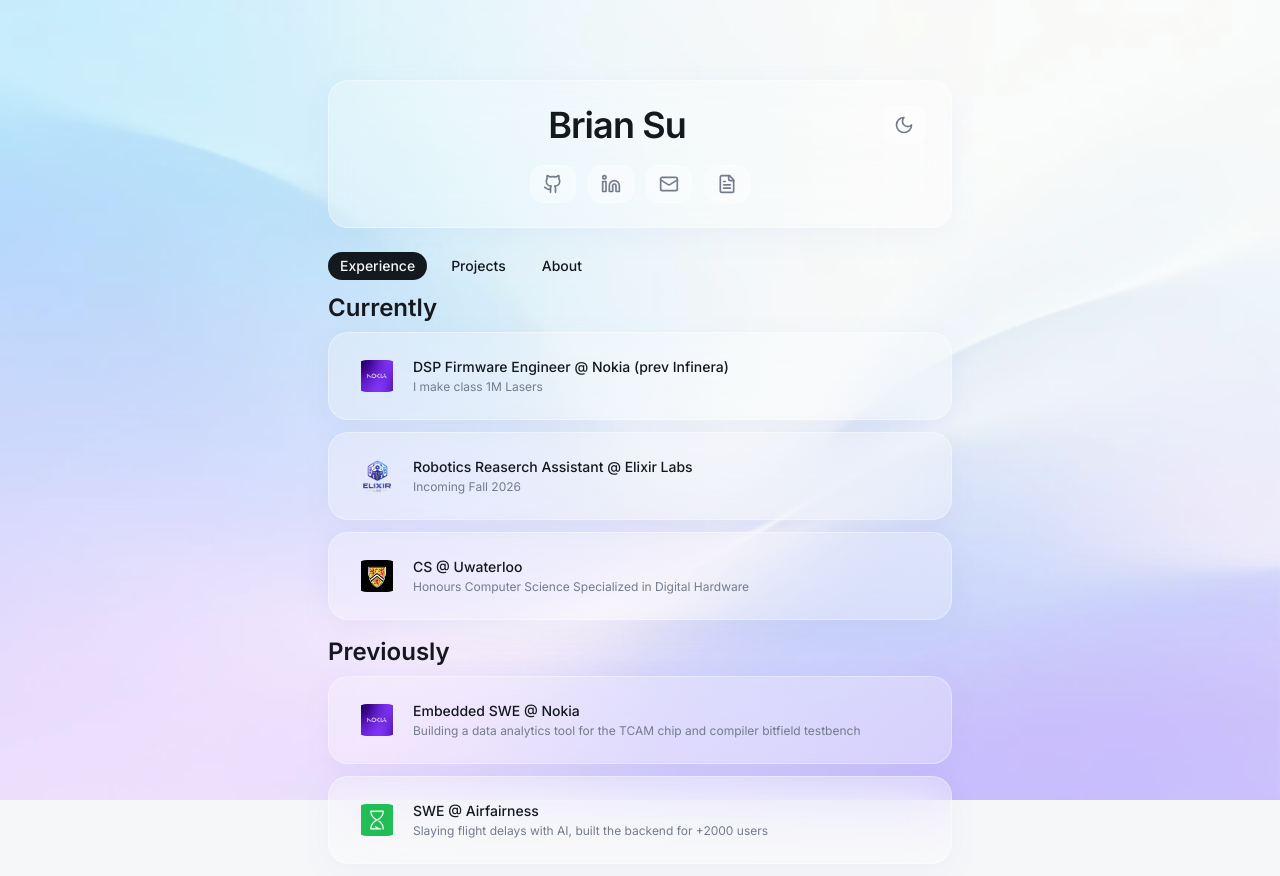
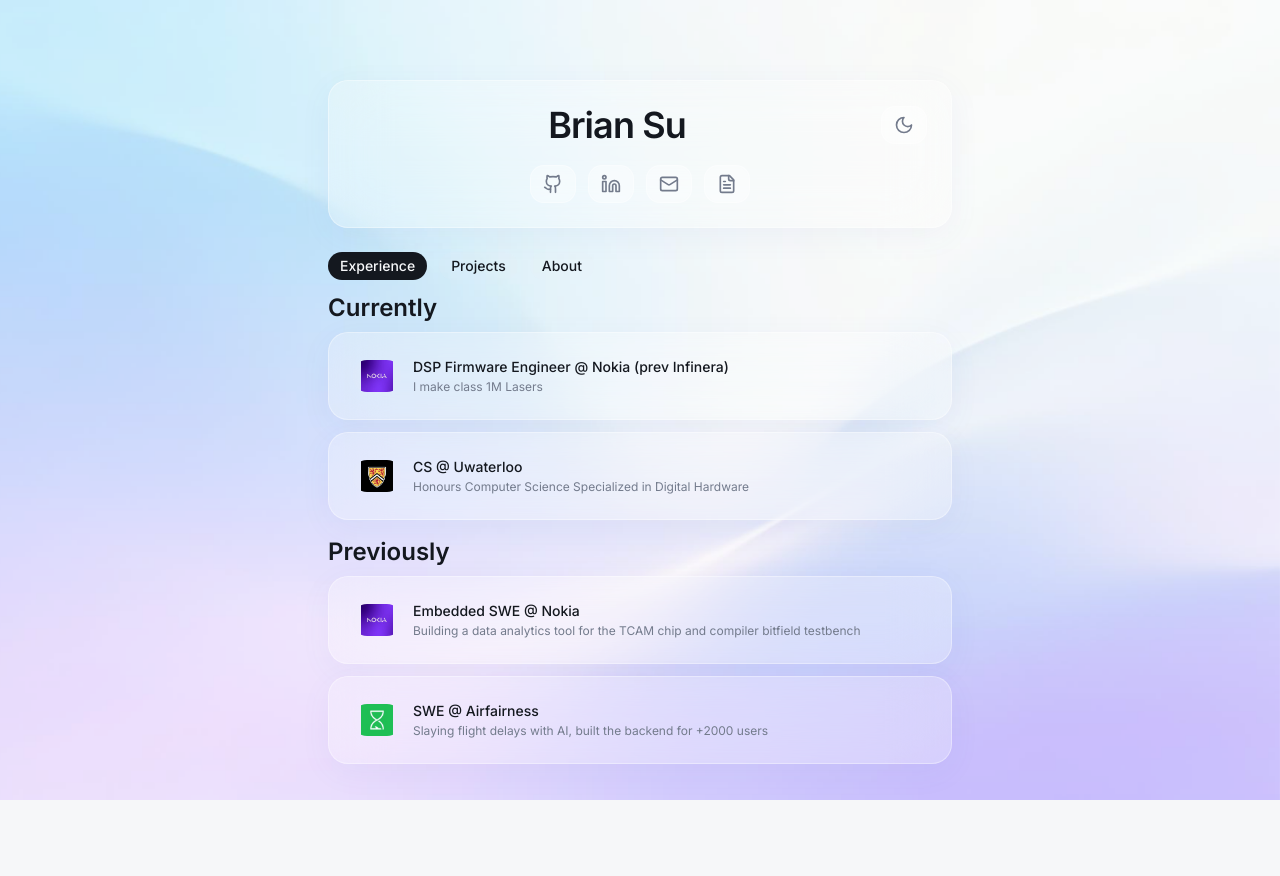
Before and after one commit to brian-git15/BrianSu.com, a React (Vite) app: page / in a window 1280 px wide. Shown: the top 876 px of the page. After the commit the page ends 844 px from the top, so only its background shows below. Built offline with nearby package versions, Linux system fonts and the light colour scheme.

Commit message:
remove elixir labs

```diff
--- a/src/components/ExperienceSection.tsx
+++ b/src/components/ExperienceSection.tsx
@@ -5,11 +5,6 @@ const currExperiances = [
     title: "DSP Firmware Engineer @ Nokia (prev Infinera)",
     description: "I make class 1M Lasers",
     logo: "/nokia_logo.jpg",
-  },
-  {
-    title: "Robotics Reaserch Assistant @ Elixir Labs",
-    description: "Incoming Fall 2026",
-    logo: "/elixir_labs_logo.png",
   },
   {
     title: "CS @ Uwaterloo",
```
